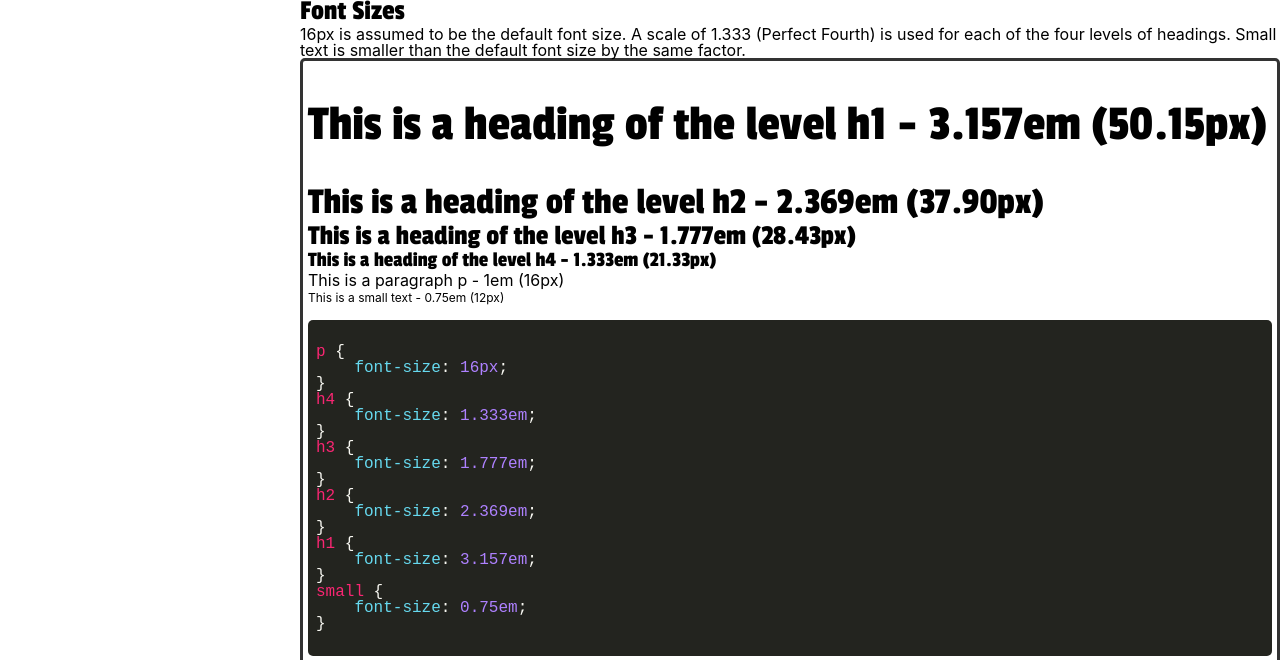
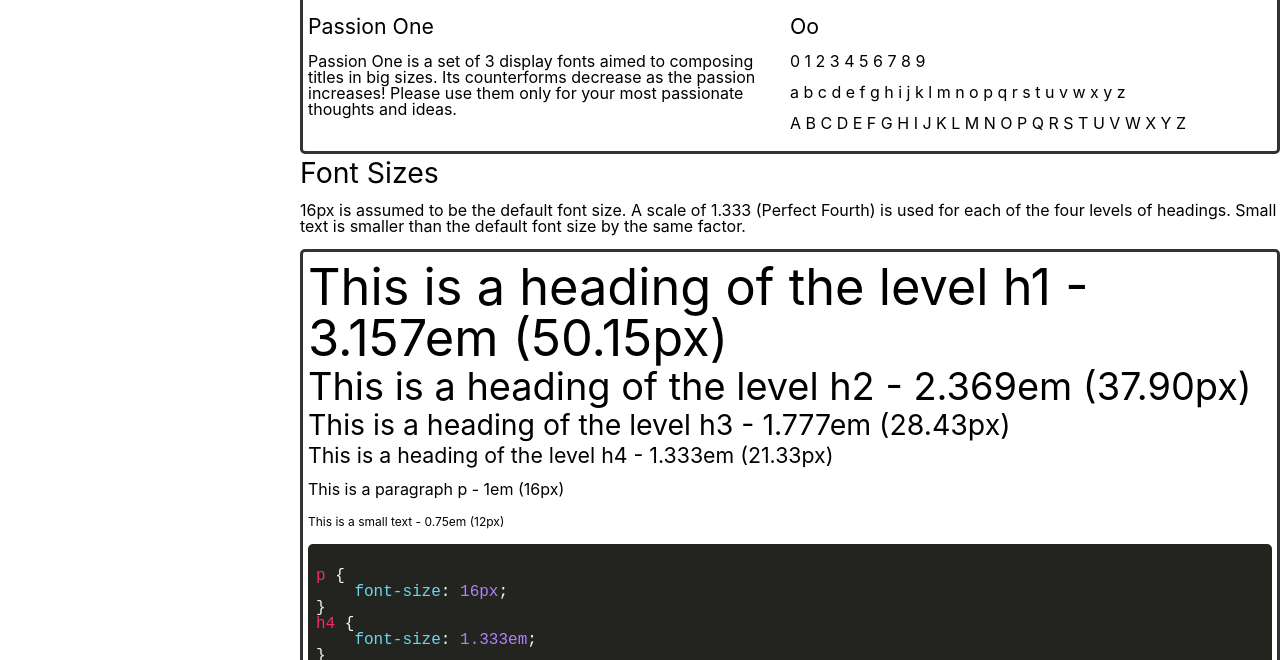
Before and after one commit to p-ham/mmp2a-styleguide, a website: page src/index.html in a window 1280 px wide. Shown: the part 1062-1722 px from the top of the page. Drawn offline with Linux system fonts and the light colour scheme.

Commit message:
fix: meeting at 13.12.

```diff
--- a/src/index.html
+++ b/src/index.html
@@ -339,6 +339,8 @@
                         <code class="nohighlight">
 style/
 |-- style.scss
+|-- base.scss
+|-- layout.scss
 |-- partials/
     |-- navigations.scss
     |-- buttons.scss
@@ -383,7 +385,7 @@
                 <section class="node" id="class-naming-conventions">
 					<h2>Class Naming Conventions</h2>
 					<h3>Kebab Case</h3>
-					<p>All words lowercase with <span>-</span> separating words.</p>
+					<p>Try to only use single words for classes, if that's not possible use kebab case. All words lowercase with <span>-</span> separating words.</p>
                     <span>Example</span>
                     <pre>
                         <code class="css">
--- a/src/sass/lib/base.scss
+++ b/src/sass/lib/base.scss
@@ -1,7 +1,7 @@
-$primary-color:  #0CB0D6;
-$background-color: #ECF0F1;
-$accent-color: #E74C3C;
-$font-color: #333;
+$primary-color:  #0cb0d6;
+$background-color: #ecf0f1;
+$accent-color: #e74c3c;
+$font-color: #333333;
 $font-color--inverse: $background-color;
 
 *, ul {
@@ -9,11 +9,13 @@
 }
 
 h1, h2, h3, h4 {
-    font-family: 'Passion One', cursive;
+    font-family: 'Passion One', 'Franklin Gothic', 'Helvetica Neue' cursive;
+    margin: 5px 0;
 }
 
 p {
     font-size: 16px;
+    margin: 15px 0;
 }
 
 h4 {
@@ -84,8 +86,14 @@
 
 #logo img {
     width: 300px;
+    height: 300px;
 }
 
 #logo-background {
     background-color: $primary-color;
 }
+
+.content ul {
+    list-style-type: disc;
+    margin: 15px 16px;
+}
```
Also changed, not shown: src/lib/base.css, src/style.css.
